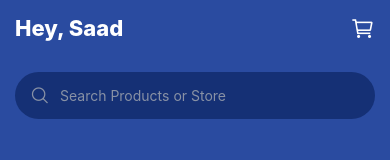
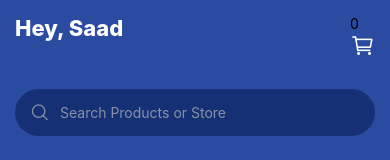
Before and after one commit to saadsiddiqui07/plena-reactNative-task, a React Native app: screen /Home in a window 390 px wide. Shown: the top 160 px of the page. Built offline with nearby package versions, Linux system fonts and the light colour scheme; no server answers.

Commit message:
add: jotai state management for cart and favourites list

```diff
--- a/package.json
+++ b/package.json
@@ -15,6 +15,7 @@
     "@react-navigation/native": "^6.1.9",
     "@react-navigation/stack": "^6.3.20",
     "@shopify/flash-list": "^1.6.3",
+    "jotai": "^2.6.0",
     "react": "18.2.0",
     "react-native": "0.72.7",
     "react-native-gesture-handler": "^2.14.0",
--- /dev/null
+++ b/src/atoms/cartAtom.ts
@@ -0,0 +1,3 @@
+import {atomWithStorage} from 'jotai/utils';
+
+export const cartAtom = atomWithStorage('cart', []);
--- /dev/null
+++ b/src/atoms/favouriteAtom.ts
@@ -0,0 +1,3 @@
+import {atomWithStorage} from 'jotai/utils';
+
+export const favouriteAtom = atomWithStorage('favourites', []);
--- a/src/components/home/header/Header.tsx
+++ b/src/components/home/header/Header.tsx
@@ -1,14 +1,21 @@
-import {View, Text, TextInput} from 'react-native';
+import {View, Text, TextInput, TouchableOpacity} from 'react-native';
 import React from 'react';
 import styles from './styles';
 import Ionicons from 'react-native-vector-icons/Ionicons';
+import {useAtomValue} from 'jotai';
+import {cartAtom} from '../../../atoms/cartAtom';
 
 const Header = () => {
+  const cart = useAtomValue(cartAtom);
+  console.log('Length', cart.length);
   return (
     <View style={styles.container}>
       <View style={styles.header}>
         <Text style={styles.headerText}>Hey, Saad</Text>
-        <Ionicons name="cart-outline" color={'white'} size={25} />
+        <TouchableOpacity>
+          <Text>{cart.length}</Text>
+          <Ionicons name="cart-outline" color={'white'} size={25} />
+        </TouchableOpacity>
       </View>
       <View style={styles.textInput}>
         <Ionicons name="search-outline" color={'#8891A5'} size={20} />
@@ -21,17 +28,17 @@ const Header = () => {
       <View style={styles.headerDetails}>
         <View style={styles.detailsContainer}>
           <Text style={styles.label}>Delivery to</Text>
-          <View style={styles.details}>
+          <TouchableOpacity style={styles.details}>
             <Text style={styles.detailsText}>Green Way 3000, Sylhet</Text>
             <Ionicons name="chevron-down-outline" color={'#8891A5'} size={20} />
-          </View>
+          </TouchableOpacity>
         </View>
         <View style={styles.detailsContainer}>
           <Text style={styles.label}>Within</Text>
-          <View style={styles.details}>
+          <TouchableOpacity style={styles.details}>
             <Text style={styles.detailsText}>1 Hour</Text>
             <Ionicons name="chevron-down-outline" color={'#8891A5'} size={20} />
-          </View>
+          </TouchableOpacity>
         </View>
       </View>
     </View>
--- a/src/components/home/header/styles.ts
+++ b/src/components/home/header/styles.ts
@@ -7,6 +7,10 @@ const styles = StyleSheet.create({
     backgroundColor: Colors.primary,
     padding: 15,
     height: HEIGHT / 3.5,
+  },
+
+  cartCount: {
+    backgroundColor: Colors.cardActiveColor,
   },
   header: {
     flexDirection: 'row',
--- a/src/components/home/product/ProductItem.tsx
+++ b/src/components/home/product/ProductItem.tsx
@@ -16,6 +16,9 @@ const ProductItem = ({item}: Props) => {
       activeOpacity={0.8}
       style={styles.container}
       onPress={() => console.log(item.id)}>
+      <TouchableOpacity style={styles.favouriteBtn}>
+        <Ionicons name="heart-outline" color={Colors.favouriteBtn} size={20} />
+      </TouchableOpacity>
       <Image
         source={{uri: item.thumbnail}}
         resizeMode="cover"
--- a/src/components/home/product/styles.ts
+++ b/src/components/home/product/styles.ts
@@ -6,6 +6,16 @@ const styles = StyleSheet.create({
     // width: '100%',
     // width: WIDTH / 2,
     width: '100%',
+    position: 'relative',
+  },
+  favouriteBtn: {
+    position: 'absolute',
+    zIndex: 1,
+    backgroundColor: 'white',
+    left: 10,
+    top: 10,
+    padding: 5,
+    borderRadius: 999,
   },
   image: {
     width: '100%',
--- a/src/constants/Colors.ts
+++ b/src/constants/Colors.ts
@@ -7,4 +7,5 @@ export default {
   labelText: '#A9B4BC',
   grey: '#1E222B',
   titleGrey: '#616A7D',
+  favouriteBtn: '#e75480',
 };
```
Also changed, not shown: 2 other files (tests, documents, lock files or other folders).
